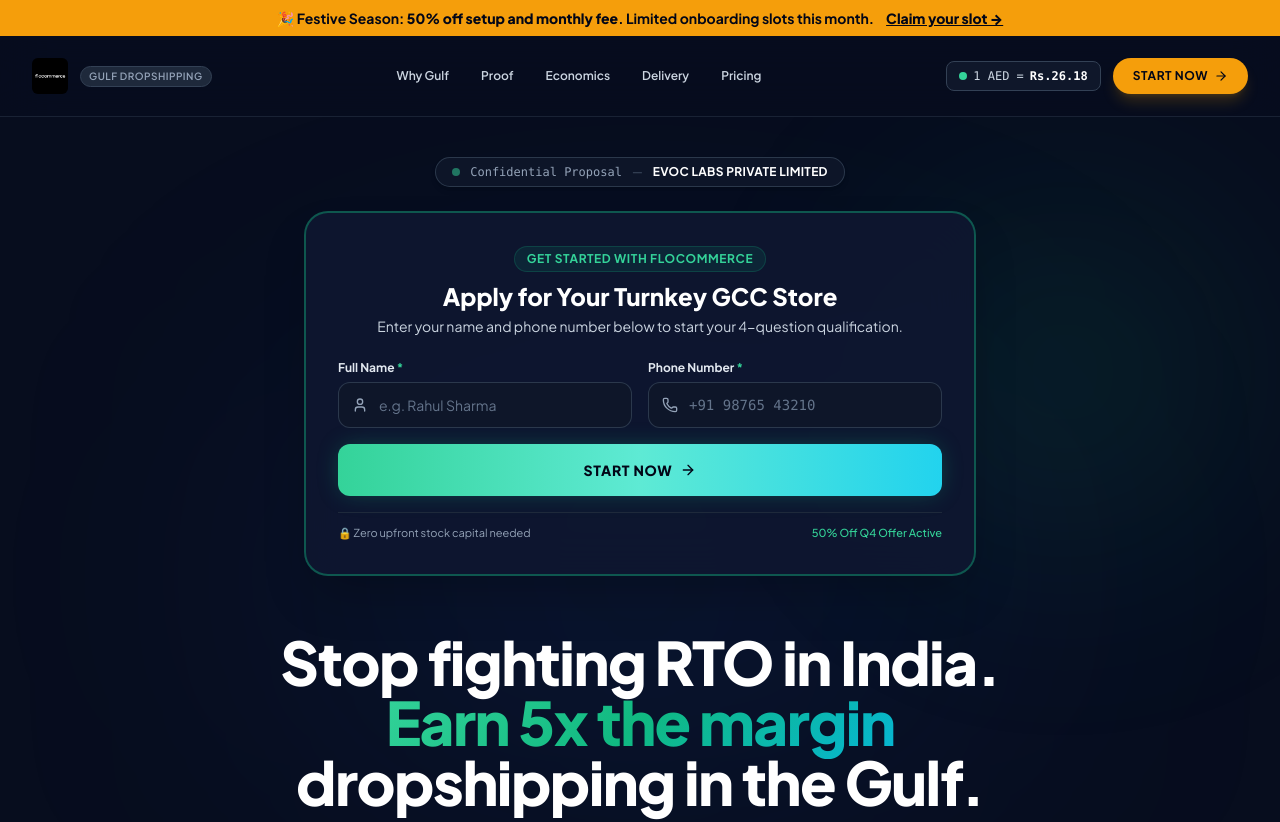
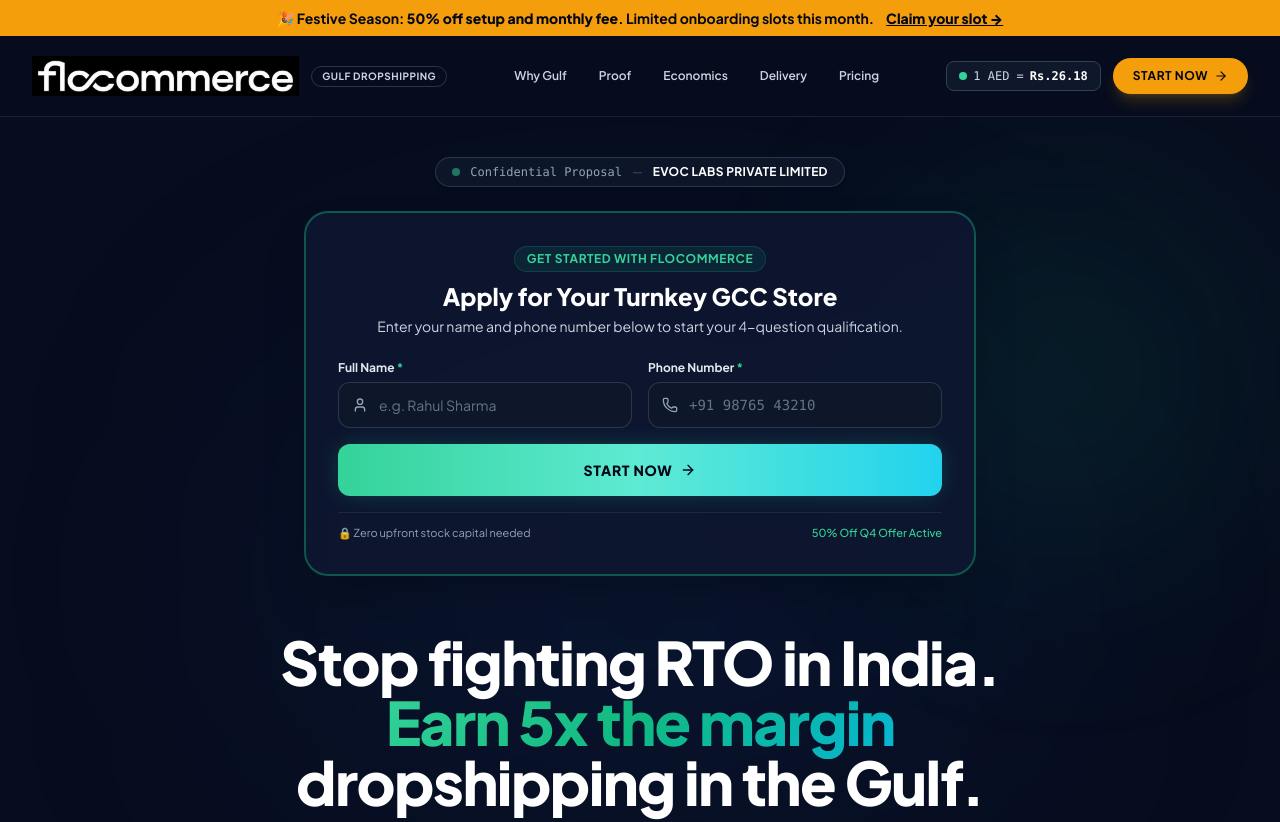
Before and after one commit to nikhil-kr-47/flocommerce-dropshipping, a React (Vite) app: page / in a window 1280 px wide. Shown: the top 822 px of the page. Built offline with nearby package versions, Linux system fonts and the light colour scheme; the HTML template or start-up script is replaced by a standard one.

Commit message:
brand: crop FloCommerce logo to tight bounding box for crisp readability

```diff
--- a/src/components/Footer.jsx
+++ b/src/components/Footer.jsx
@@ -14,9 +14,9 @@ export default function Footer() {
         <div className="flex flex-col md:flex-row items-center justify-between gap-6 pb-6 border-b border-slate-800/80">
           <div className="flex items-center gap-3">
             <img
-              src="/flocommerce-logo.jpg"
+              src="/flocommerce-logo.png"
               alt="FloCommerce"
-              className="h-7 w-auto object-contain rounded-md"
+              className="h-7 sm:h-8 w-auto object-contain"
             />
             <span className="block text-[11px] text-slate-500">
               Dropshipping in the Gulf · Powered by Zambeel
--- a/src/components/Navbar.jsx
+++ b/src/components/Navbar.jsx
@@ -31,11 +31,11 @@ export default function Navbar() {
           {/* Logo */}
           <div className="flex items-center gap-3">
             <img
-              src="/flocommerce-logo.jpg"
+              src="/flocommerce-logo.png"
               alt="FloCommerce"
-              className="h-8 sm:h-9 w-auto object-contain rounded-md"
+              className="h-8 sm:h-9 md:h-10 w-auto object-contain"
             />
-            <span className="hidden sm:inline-block px-2 py-0.5 rounded-full bg-slate-800 text-[10px] text-slate-400 tracking-wider uppercase font-semibold border border-slate-700">
+            <span className="hidden sm:inline-block px-2.5 py-0.5 rounded-full bg-slate-850 text-[10px] text-slate-300 tracking-wider uppercase font-bold border border-slate-700/80">
               Gulf Dropshipping
             </span>
           </div>
```
Also changed, not shown: public/flocommerce-logo.png (added).
